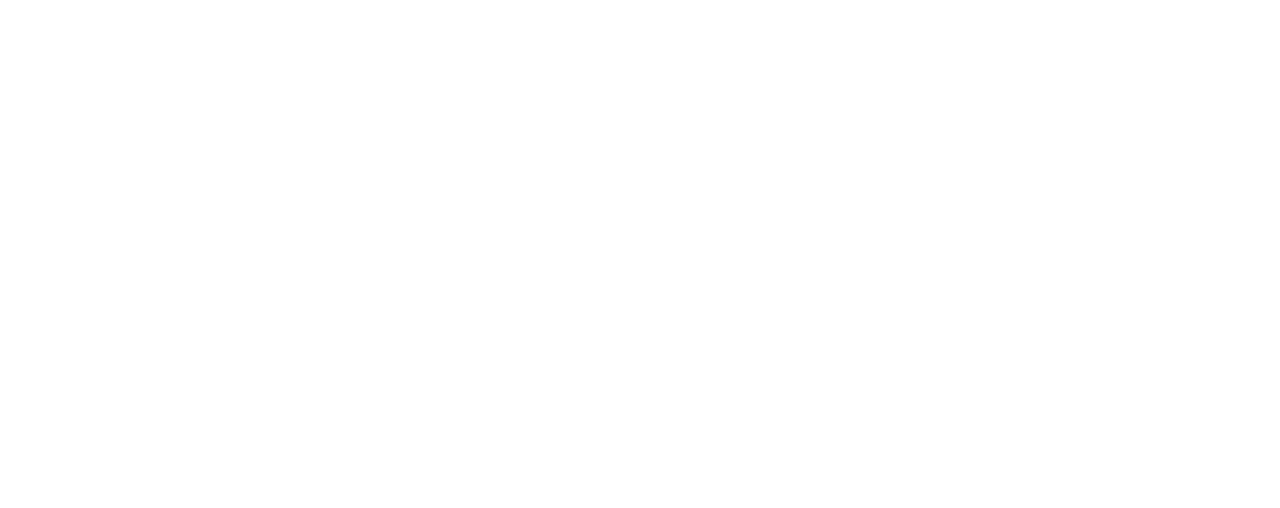
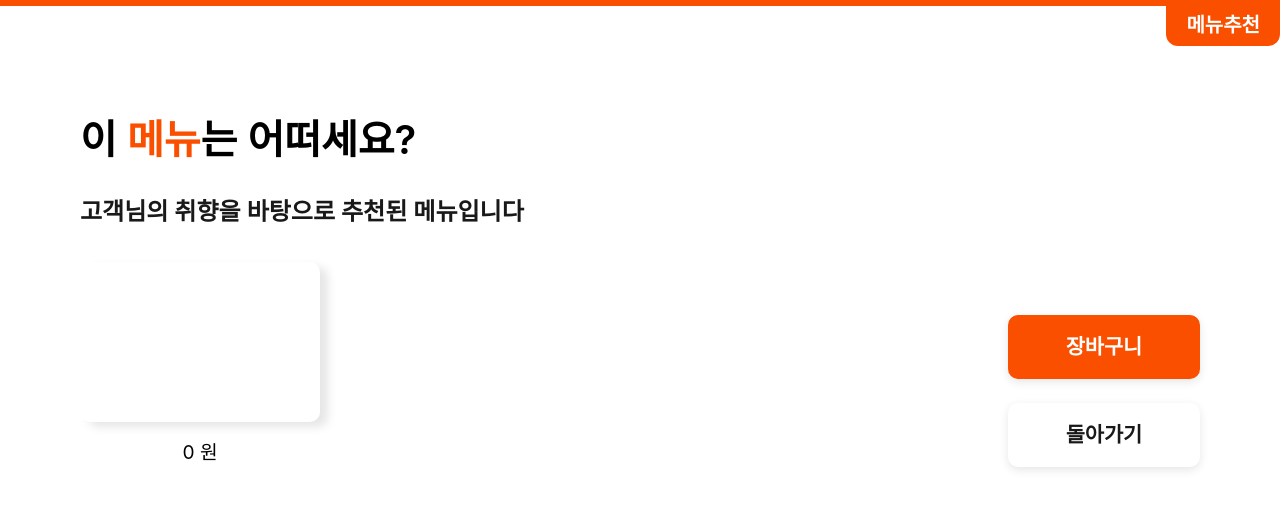
Before and after one commit to Team-HUG/app, a React (Create React App) app: page /recommend-result in a window 1280 px wide. Before the commit this address had no page. Shown: the top 508 px of the page. Built offline with nearby package versions, Linux system fonts and the light colour scheme.

Commit message:
메뉴 추천 GPT 연결

```diff
--- a/src/App.tsx
+++ b/src/App.tsx
@@ -9,6 +9,7 @@ import Main from './pages/Main';
 import { ToastContainer, toast } from 'react-toastify';
 import Modal from './components/common/modal';
 import RecommendPage from './pages/RecommendPage';
+import RecommendResultPage from './pages/RecommendResultPage';
 
 const App = () => {
   return (
@@ -23,6 +24,7 @@ const App = () => {
         <Route path="/admin/game-list" element={<AdminGameList />} />
         <Route path="/prepare" element={<Prepare />} />
         <Route path="/recommend" element={<RecommendPage />} />
+        <Route path="/recommend-result" element={<RecommendResultPage />} />
       </Routes>
     </BrowserRouter>
   );
--- a/src/atoms/atom.ts
+++ b/src/atoms/atom.ts
@@ -1,3 +1,17 @@
 import { atom } from 'recoil';
 
 export const OrderName = atom({ key: 'OrderName', default: '돈카츠' });
+
+export const RecommendData = atom({
+  key: 'RecommendData',
+  default: [
+    {
+      category: '',
+      foodName: '',
+      price: 0,
+      imageUrl: '',
+      isEvent: true,
+      id: 0,
+    },
+  ],
+});
--- a/src/components/MenuItem/index.tsx
+++ b/src/components/MenuItem/index.tsx
@@ -46,7 +46,7 @@ const MenuItem = ({ data }: { data: MenusTypes }) => {
         </div>
       )}
       <span>{data.foodName}</span>
-      <span>{`${data.price}`.replace(/\B(?=(\d{3})+(?!\d))/g, ',')}원</span>
+      <span>{`${data.price}`.replace(/\B(?=(\d{3})+(?!\d))/g, ', ')}원</span>
     </S.MenuItemBox>
   );
 };
--- a/src/components/RecommendMenu/index.tsx
+++ b/src/components/RecommendMenu/index.tsx
@@ -1,5 +1,9 @@
 import { useState } from 'react';
+import { useNavigate } from 'react-router-dom';
 import { toast } from 'react-toastify';
+import { useSetRecoilState } from 'recoil';
+import { instance } from '../../api';
+import { RecommendData } from '../../atoms/atom';
 import RecommendLoading from '../RecommendLoading';
 import * as S from './style';
 
@@ -17,11 +21,30 @@ const RecommendMenu = () => {
   const [stockText, setStockText] = useState('');
   const [temperatureText, setTemperatureText] = useState('');
   const [isLoading, setIsLoading] = useState(false);
+  const setRecommendData = useSetRecoilState(RecommendData);
+  const navigate = useNavigate();
 
-  const onGPT = () => {
+  const onGPT = async () => {
     if (recommendArr.some((recommend) => recommend.length === 0))
       return toast.warning('선호하는 것을 모두 선택해주세요');
     setIsLoading(true);
+
+    try {
+      const { data } = await instance.post('/api/food/recommend/food', {
+        taste: recommendArr[0],
+        texture: recommendArr[1],
+        staple: recommendArr[2],
+        temperature: recommendArr[3],
+      });
+
+      setRecommendData(data);
+      navigate('/recommend-result');
+      toast.success('추천 메뉴를 구했습니다');
+    } catch (e) {
+      toast.error('오류가 발생했습니다');
+    } finally {
+      setIsLoading(false);
+    }
   };
 
   return (
--- a/src/pages/RecommendPage/index.tsx
+++ b/src/pages/RecommendPage/index.tsx
@@ -1,12 +1,10 @@
 import { useState } from 'react';
 import TableBar from '../../components/atoms/TableBar';
 import QuestionRecommend from '../../components/QuestionRecommend';
-import RecommendLoading from '../../components/RecommendLoading';
 import RecommendMenu from '../../components/RecommendMenu';
 
 const RecommendPage = () => {
   const [isStart, setIsStart] = useState(true);
-  const [isMenu, setIsMenu] = useState(false);
 
   return (
     <>
--- /dev/null
+++ b/src/pages/RecommendResultPage/index.tsx
@@ -0,0 +1,42 @@
+import React from 'react';
+import { useNavigate } from 'react-router-dom';
+import { useRecoilValue } from 'recoil';
+import { RecommendData } from '../../atoms/atom';
+import TableBar from '../../components/atoms/TableBar';
+import * as S from './style';
+
+const RecommendResultPage = () => {
+  const recommendData = useRecoilValue(RecommendData);
+  const navigate = useNavigate();
+
+  return (
+    <>
+      <TableBar name="메뉴추천" />
+      <S.ReocmmendResultPageContainer>
+        <S.RecommendResultMessageBox>
+          <h1>
+            이 <span>메뉴</span>는 어떠세요?
+          </h1>
+          <h2>고객님의 취향을 바탕으로 추천된 메뉴입니다</h2>
+        </S.RecommendResultMessageBox>
+        <div style={{ display: 'flex', alignItems: 'flex-end', justifyContent: 'space-between', width: '100%' }}>
+          <S.ResultBoxContainer>
+            {recommendData.map((recommend) => (
+              <S.ResultBox key={recommend.id}>
+                <S.ResultViewImgBox img_url={recommend.imageUrl} />
+                <span>{recommend.foodName}</span>
+                <span>{`${recommend.price.toString().replace(/\B(?=(\d{3})+(?!\d))/g, ', ')} 원`}</span>
+              </S.ResultBox>
+            ))}
+          </S.ResultBoxContainer>
+          <S.ResultButtonBoxContainer>
+            <div>장바구니</div>
+            <div onClick={() => navigate('/order')}>돌아가기</div>
+          </S.ResultButtonBoxContainer>
+        </div>
+      </S.ReocmmendResultPageContainer>
+    </>
+  );
+};
+
+export default RecommendResultPage;
--- /dev/null
+++ b/src/pages/RecommendResultPage/style.ts
@@ -0,0 +1,73 @@
+import styled from 'styled-components';
+import { MenuItemBox, ViewImgBox } from '../../components/MenuItem/style';
+
+export const ReocmmendResultPageContainer = styled.div`
+  display: flex;
+  flex-direction: column;
+  align-items: flex-start;
+  margin: 4rem 5rem;
+`;
+
+export const RecommendResultMessageBox = styled.div`
+  display: flex;
+  flex-direction: column;
+
+  h1 {
+    font-size: 2.5rem;
+    font-weight: 600;
+    color: #000000;
+    margin-bottom: 1.5rem;
+
+    span {
+      font-size: 2.5rem;
+      font-weight: 600;
+      color: #fb4f00;
+    }
+  }
+
+  h2 {
+    color: #191919;
+    font-size: 1.5rem;
+    font-weight: 600;
+    margin-bottom: 2rem;
+  }
+`;
+
+export const ResultBoxContainer = styled.div`
+  display: grid;
+  grid-template-columns: repeat(3, 1fr);
+`;
+
+export const ResultBox = styled(MenuItemBox)`
+  margin-right: 2rem;
+`;
+export const ResultViewImgBox = styled(ViewImgBox)``;
+
+export const ResultButtonBoxContainer = styled.div`
+  display: flex;
+  flex-direction: column;
+  align-items: center;
+
+  div {
+    width: 12rem;
+    height: 4rem;
+    border-radius: 10px;
+    font-size: 1.3rem;
+    font-weight: 600;
+    box-shadow: 0px 3px 10px 0px rgba(0, 0, 0, 0.1);
+    margin-top: 1.5rem;
+    display: flex;
+    justify-content: center;
+    align-items: center;
+
+    &:nth-of-type(1) {
+      color: #ffffff;
+      background-color: #fb4f00;
+    }
+
+    &:nth-of-type(2) {
+      color: #191919;
+      background-color: #ffffff;
+    }
+  }
+`;
```
